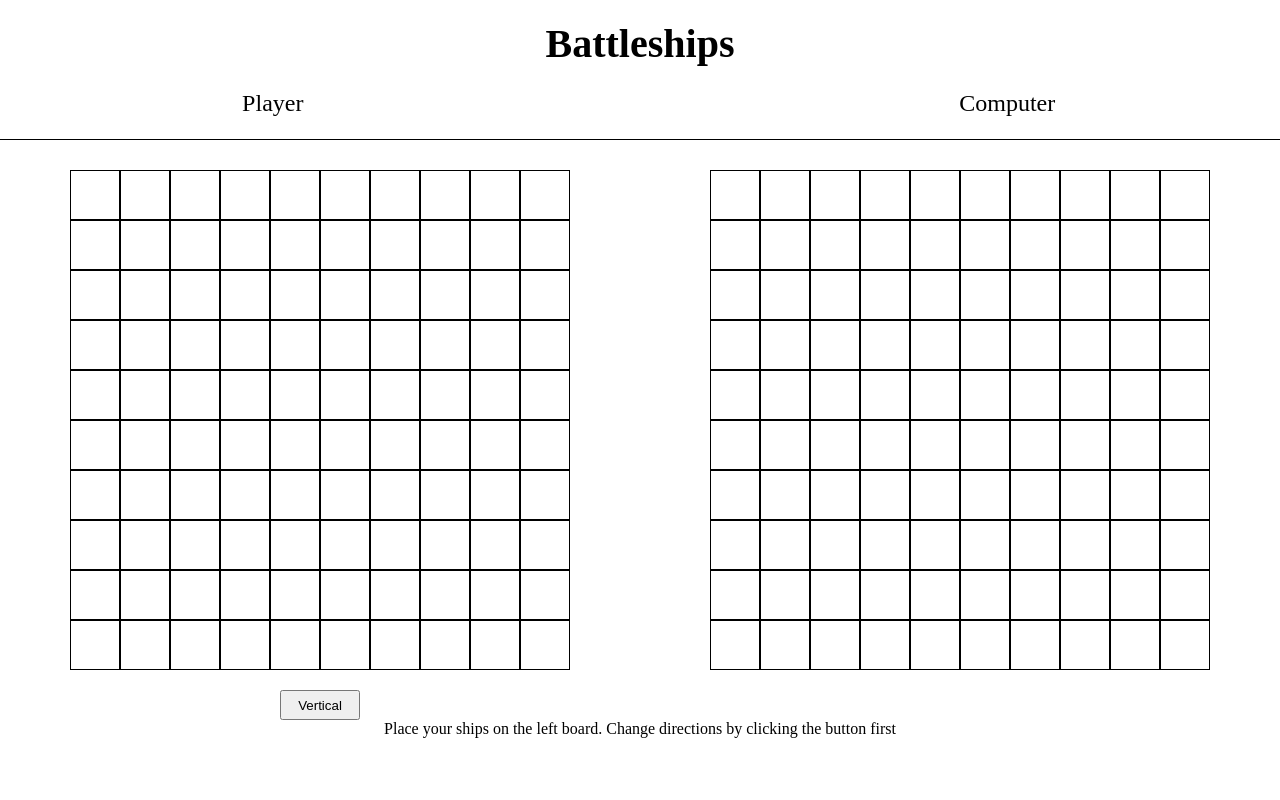
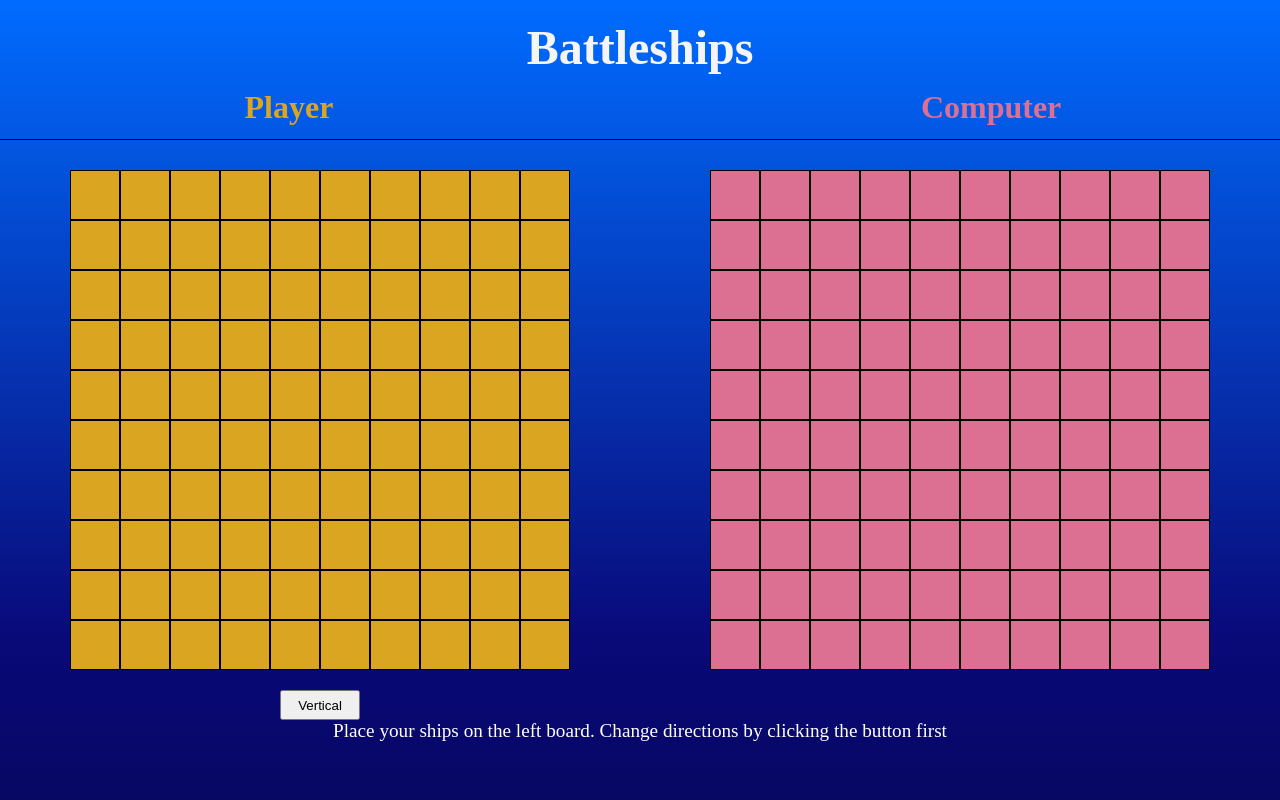
Before and after one commit to Muccachino/Battleships, a website built with webpack: page dist/index.html in a window 1280 px wide. Shown: the top 800 px of the page. Built offline with Linux system fonts and the light colour scheme.

Commit message:
changed styling

```diff
--- a/src/index.js
+++ b/src/index.js
@@ -19,6 +19,7 @@ gui(comBoard, playerBoard);
 //all Event Listener
 
 const board = document.querySelectorAll(".board");
+board[0].classList.add("playerBackground");
 board[0].addEventListener("click", (e) => {
   let targetElement = e.target;
   if (targetElement.matches(".field")) {
@@ -34,6 +35,7 @@ board[0].addEventListener("click", (e) => {
   }
 });
 
+board[1].classList.add("comBackground");
 board[1].addEventListener("click", (e) => {
   let targetElement = e.target;
   if (targetElement.matches(".field")) {
--- a/src/styles.scss
+++ b/src/styles.scss
@@ -2,28 +2,41 @@
   margin: 0;
   box-sizing: border-box;
 }
-
+body {
+  background: rgb(2, 0, 36);
+  background: linear-gradient(
+    360deg,
+    rgba(2, 0, 36, 1) 0%,
+    rgba(9, 9, 121, 1) 50%,
+    rgba(0, 108, 255, 1) 100%
+  );
+  height: 100vw;
   #header {
     text-align: center;
     height: 140px;
-  padding-top: 20px;
+    padding: 20px 4vw 0px 4vw;
     border-bottom: 1px solid black;
     display: grid;
     grid-template-columns: 4fr 1fr 4fr;
     #heading {
       grid-row: 1;
       grid-column: 2;
-    font-size: 2.5em;
+      font-size: 3em;
+      color: whitesmoke;
     }
     #playerName {
       grid-row: 2;
       grid-column: 1;
-    font-size: 1.5em;
+      font-size: 2em;
+      font-weight: bold;
+      color: goldenrod;
     }
     #comName {
       grid-row: 2;
       grid-column: 3;
-    font-size: 1.5em;
+      font-size: 2em;
+      font-weight: bold;
+      color: palevioletred;
     }
   }
 
@@ -32,6 +45,12 @@
     grid-template-columns: repeat(2, 1fr);
     justify-items: center;
     margin-top: 30px;
+    .playerBackground {
+      background-color: goldenrod;
+    }
+    .comBackground {
+      background-color: palevioletred;
+    }
     .board {
       display: grid;
       grid-template-columns: repeat(10, 1fr);
@@ -66,6 +85,8 @@
   }
   #message {
     text-align: center;
+    font-size: 1.2em;
+    color: white;
   }
   #newGame {
     margin-left: 48vw;
@@ -75,3 +96,4 @@
   .hide {
     opacity: 0;
   }
+}
```
Also changed, not shown: dist/bundle.js. Lines whose indentation alone changed are shown as unchanged.
